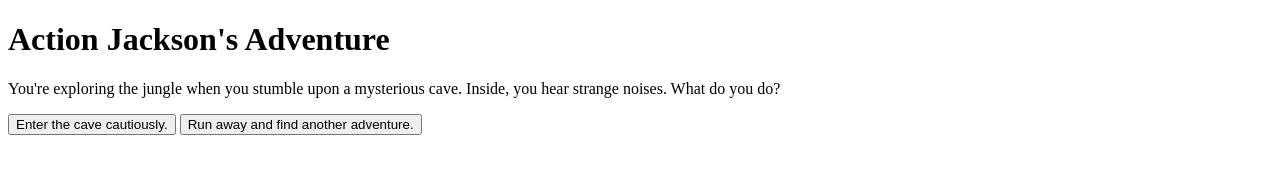
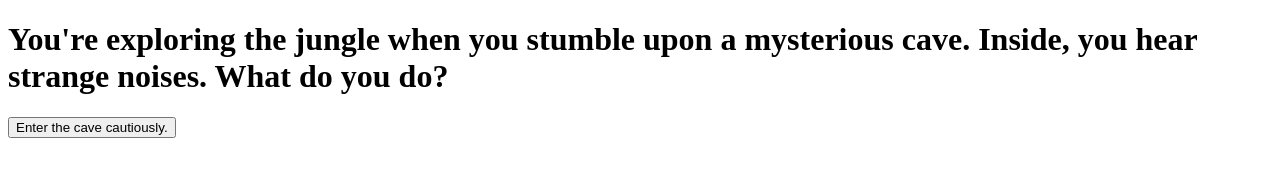
Before and after one commit to Graxol/ActionJacksonAdventure, a plain HTML site: page index.html in a window 1280 px wide. Drawn offline with Linux system fonts and the light colour scheme.

Commit message:
Update index.html

```diff
--- a/index.html
+++ b/index.html
@@ -3,19 +3,15 @@
 <head>
     <meta charset="UTF-8">
     <meta name="viewport" content="width=device-width, initial-scale=1.0">
-    <title>Action Jackson's Adventure</title>
-    <link rel="stylesheet" href="style.css">
+    <title>Action Jackson Adventure</title>
+    <link rel="stylesheet" href="style.css"> <!-- Correct link to the CSS file -->
 </head>
 <body>
     <div id="story-container">
-        <h1>Action Jackson's Adventure</h1>
-        <p id="story-text"></p>
-        <div id="button-container">
-            <button id="button1" onclick="chooseOption(1)">Option 1</button>
-            <button id="button2" onclick="chooseOption(2)">Option 2</button>
-        </div>
+        <h1 id="story-text">Welcome to the Action Jackson Adventure!</h1>
+        <button id="button1">Start the adventure!</button>
+        <button id="button2" style="display: none;">Option 2</button>
     </div>
-
     <script src="script.js"></script>
 </body>
 </html>
```
